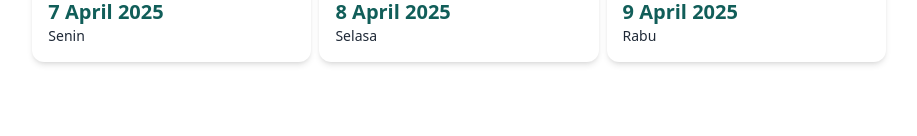
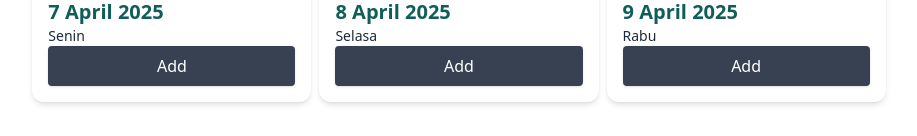
Before and after one commit to indraargamuria/L001_TailwindMockup, a Next.js app: page / in a window 1280 px wide. Shown: the part 266-402 px from the top of the page, without its empty margins (181-1098 px from the left). Built offline with nearby package versions, Linux system fonts and the light colour scheme.

Commit message:
Add button

```diff
--- a/src/components/Card/Card.tsx
+++ b/src/components/Card/Card.tsx
@@ -10,6 +10,7 @@ type CardProps = {
         <img src="https://picsum.photos/600" className="h-60 w-full object-bottom object-cover" alt="" />
         <h2 className="text-xl font-bold text-teal-800">{title}</h2>
         <p className="text-gray-800 text-sm">{description}</p>
+        <button className="bg-gray-700 w-full rounded text-white p-2 shadow">Add</button>
       </div>
     );
   }
```
